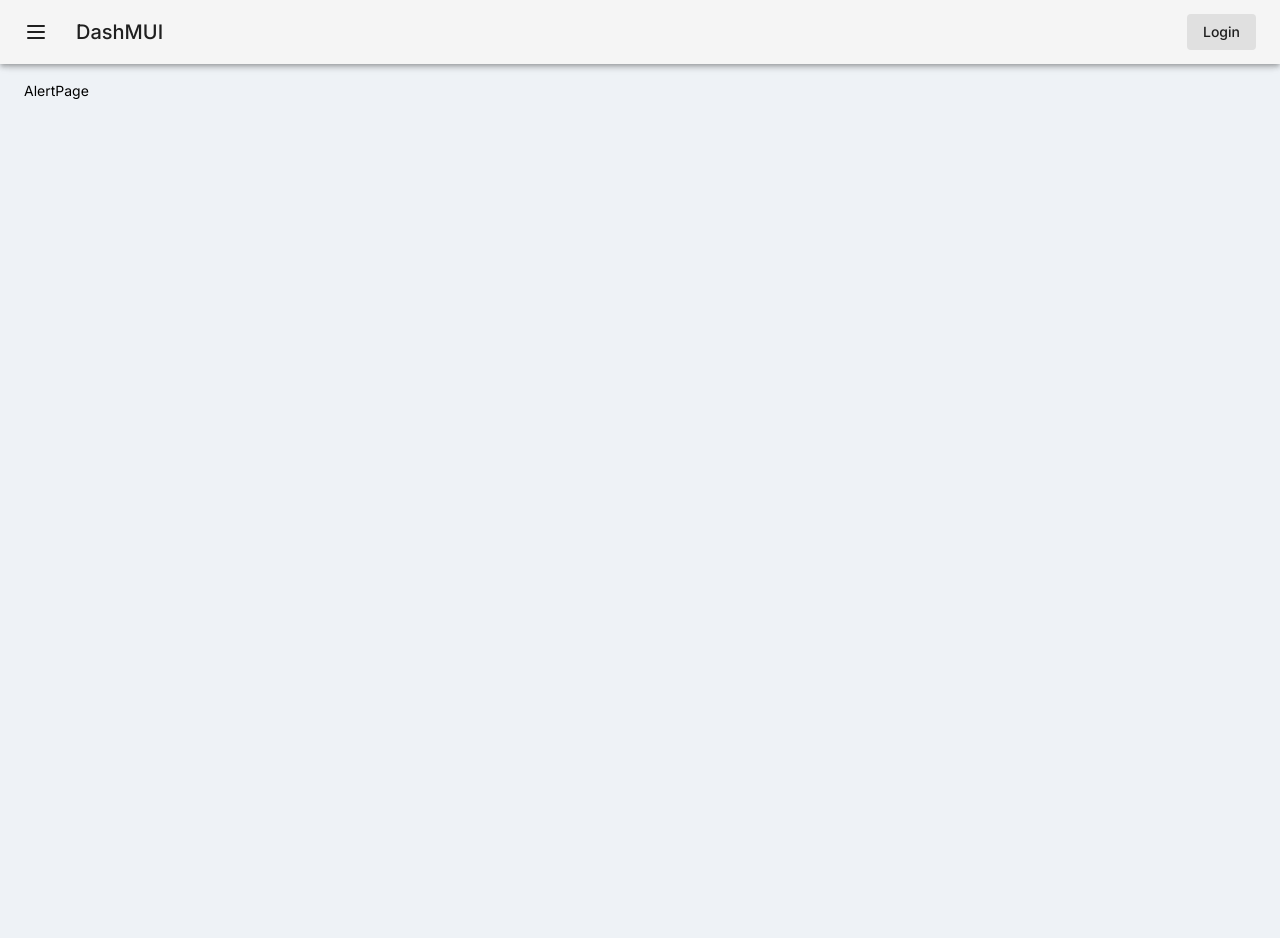
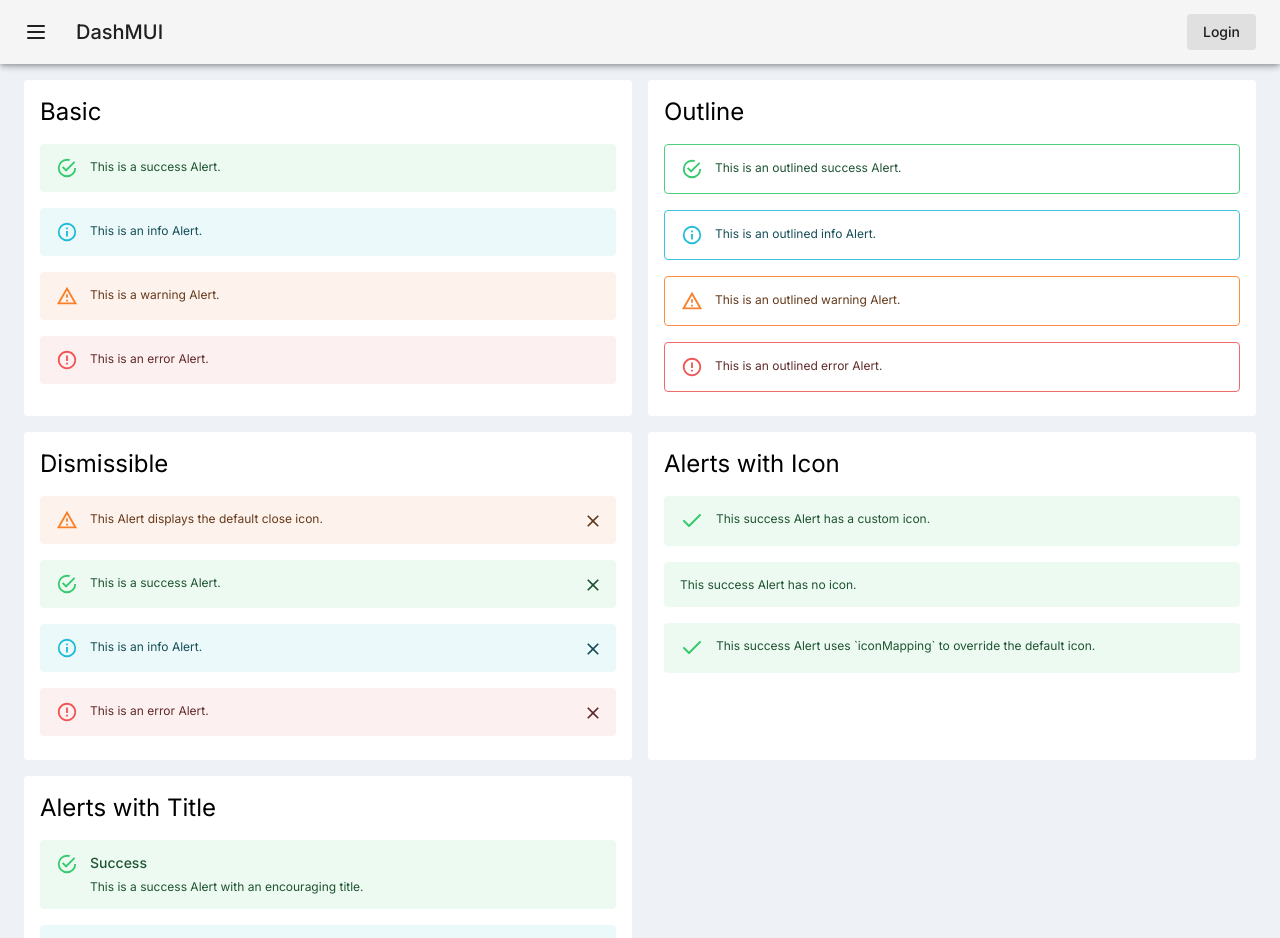
Before and after one commit to sakilanwar12/dashboard-mui, a Next.js app: page /components/alert in a window 1280 px wide. Shown: the top 938 px of the page. Before the commit the page ends 800 px from the top, so only its background shows below. Built offline with nearby package versions, Linux system fonts and the light colour scheme.

Commit message:
feat: alert component

```diff
--- /dev/null
+++ b/src/app/(protected)/components/alert/AlertWithTitle.tsx
@@ -0,0 +1,26 @@
+import { Alert, AlertTitle, Stack } from "@mui/material";
+
+const AlertWithTitle = () => {
+  return (
+    <Stack spacing={2}>
+      <Alert severity="success">
+        <AlertTitle>Success</AlertTitle>
+        This is a success Alert with an encouraging title.
+      </Alert>
+      <Alert severity="info">
+        <AlertTitle>Info</AlertTitle>
+        This is an info Alert with an informative title.
+      </Alert>
+      <Alert severity="warning">
+        <AlertTitle>Warning</AlertTitle>
+        This is a warning Alert with a cautious title.
+      </Alert>
+      <Alert severity="error">
+        <AlertTitle>Error</AlertTitle>
+        This is an error Alert with a scary title.
+      </Alert>
+    </Stack>
+  );
+};
+
+export default AlertWithTitle;
--- /dev/null
+++ b/src/app/(protected)/components/alert/AlertsWithIcon.tsx
@@ -0,0 +1,24 @@
+import { Alert, Stack } from "@mui/material";
+import { CheckIcon } from "lucide-react";
+
+const AlertsWithIcon = () => {
+  return (
+    <Stack spacing={2}>
+      <Alert icon={<CheckIcon fontSize="inherit" />} severity="success">
+        This success Alert has a custom icon.
+      </Alert>
+      <Alert icon={false} severity="success">
+        This success Alert has no icon.
+      </Alert>
+      <Alert
+        iconMapping={{
+          success: <CheckIcon fontSize="inherit" />,
+        }}
+      >
+        This success Alert uses `iconMapping` to override the default icon.
+      </Alert>
+    </Stack>
+  );
+};
+
+export default AlertsWithIcon;
--- /dev/null
+++ b/src/app/(protected)/components/alert/BasicAlert.tsx
@@ -0,0 +1,14 @@
+import { Alert, Stack } from "@mui/material";
+
+const BasicAlert = () => {
+  return (
+    <Stack spacing={2}>
+      <Alert severity="success">This is a success Alert.</Alert>
+      <Alert severity="info">This is an info Alert.</Alert>
+      <Alert severity="warning">This is a warning Alert.</Alert>
+      <Alert severity="error">This is an error Alert.</Alert>
+    </Stack>
+  );
+};
+
+export default BasicAlert;
--- /dev/null
+++ b/src/app/(protected)/components/alert/DismissableAlert.tsx
@@ -0,0 +1,37 @@
+"use client";
+import { Alert, Stack } from "@mui/material";
+import { useState } from "react";
+
+const DismissableAlert: React.FC = () => {
+  const [openWarning, setOpenWarning] = useState<boolean>(true);
+  const [openSuccess, setOpenSuccess] = useState<boolean>(true);
+  const [openInfo, setOpenInfo] = useState<boolean>(true);
+  const [openError, setOpenError] = useState<boolean>(true);
+
+  return (
+    <Stack spacing={2}>
+      {openWarning && (
+        <Alert severity="warning" onClose={() => setOpenWarning(false)}>
+          This Alert displays the default close icon.
+        </Alert>
+      )}
+      {openSuccess && (
+        <Alert severity="success" onClose={() => setOpenSuccess(false)}>
+          This is a success Alert.
+        </Alert>
+      )}
+      {openInfo && (
+        <Alert severity="info" onClose={() => setOpenInfo(false)}>
+          This is an info Alert.
+        </Alert>
+      )}
+      {openError && (
+        <Alert severity="error" onClose={() => setOpenError(false)}>
+          This is an error Alert.
+        </Alert>
+      )}
+    </Stack>
+  );
+};
+
+export default DismissableAlert;
--- /dev/null
+++ b/src/app/(protected)/components/alert/OutlineAlert.tsx
@@ -0,0 +1,22 @@
+import { Alert, Stack } from "@mui/material";
+
+const OutlineAlert = () => {
+  return (
+    <Stack spacing={2}>
+      <Alert variant="outlined" severity="success">
+        This is an outlined success Alert.
+      </Alert>
+      <Alert variant="outlined" severity="info">
+        This is an outlined info Alert.
+      </Alert>
+      <Alert variant="outlined" severity="warning">
+        This is an outlined warning Alert.
+      </Alert>
+      <Alert variant="outlined" severity="error">
+        This is an outlined error Alert.
+      </Alert>
+    </Stack>
+  );
+};
+
+export default OutlineAlert;
--- a/src/app/(protected)/components/alert/page.tsx
+++ b/src/app/(protected)/components/alert/page.tsx
@@ -1,9 +1,40 @@
-import React from 'react'
+import Card from "@/components/ui/CodeSnippet";
+import { Box } from "@mui/material";
+import BasicAlert from "./BasicAlert";
+import OutlineAlert from "./OutlineAlert";
+import DismissableAlert from "./DismissableAlert";
+import AlertsWithIcon from "./AlertsWithIcon";
+import AlertWithTitle from "./AlertWithTitle";
 
 const AlertPage = () => {
   return (
-    <div>AlertPage</div>
-  )
-}
+    <Box
+      sx={{
+        display: "grid",
+        gridTemplateColumns: {
+          xs: "repeat(1, 1fr)",
+          lg: "repeat(2, 1fr)",
+        },
+        gap: 2,
+      }}
+    >
+      <Card title="Basic">
+        <BasicAlert />
+      </Card>
+      <Card title="Outline">
+        <OutlineAlert />
+      </Card>
+      <Card title="Dismissible">
+        <DismissableAlert />
+      </Card>
+      <Card title="Alerts with Icon">
+        <AlertsWithIcon />
+      </Card>
+      <Card title="Alerts with Title">
+        <AlertWithTitle />
+      </Card>
+    </Box>
+  );
+};
 
-export default AlertPage
+export default AlertPage;
```
